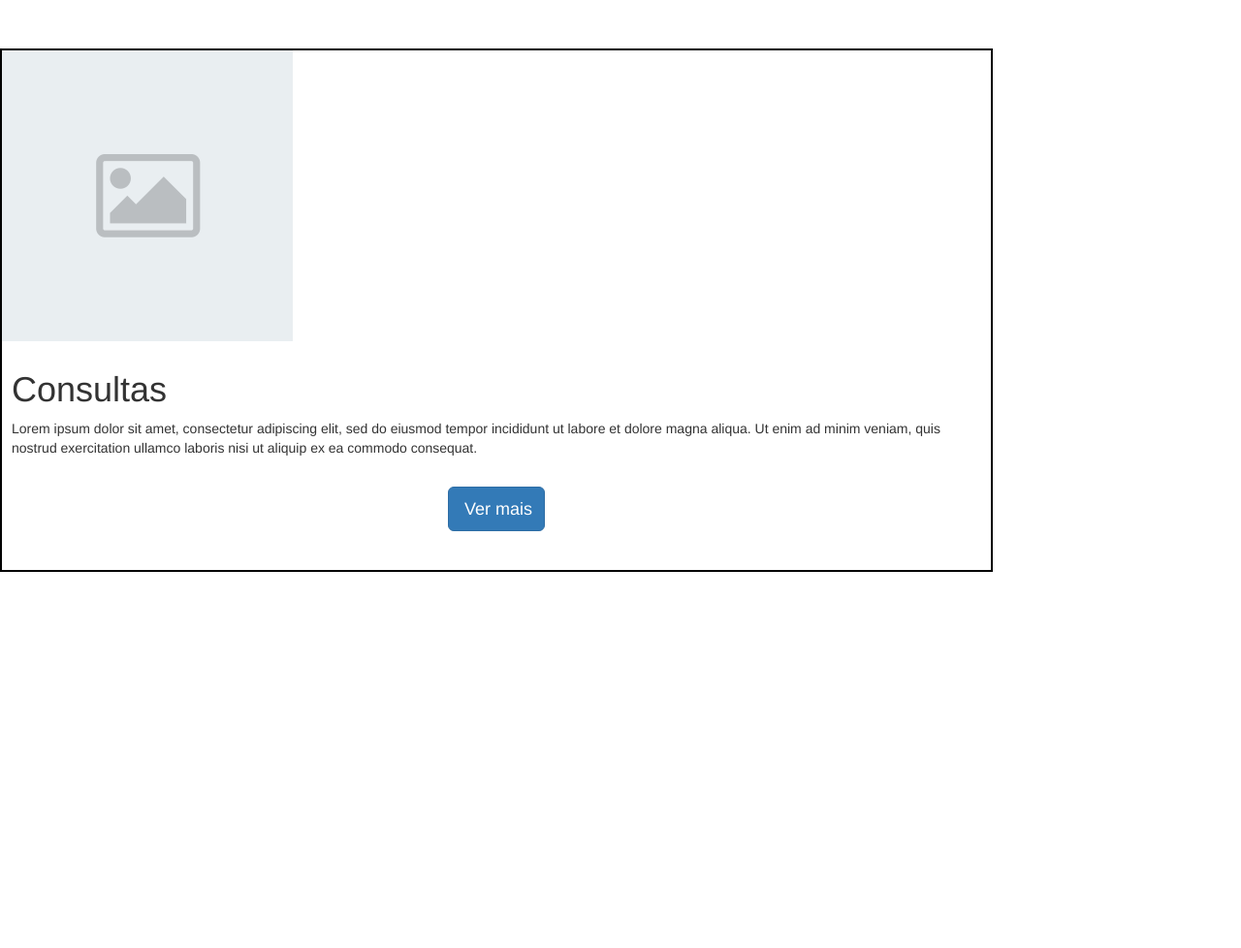
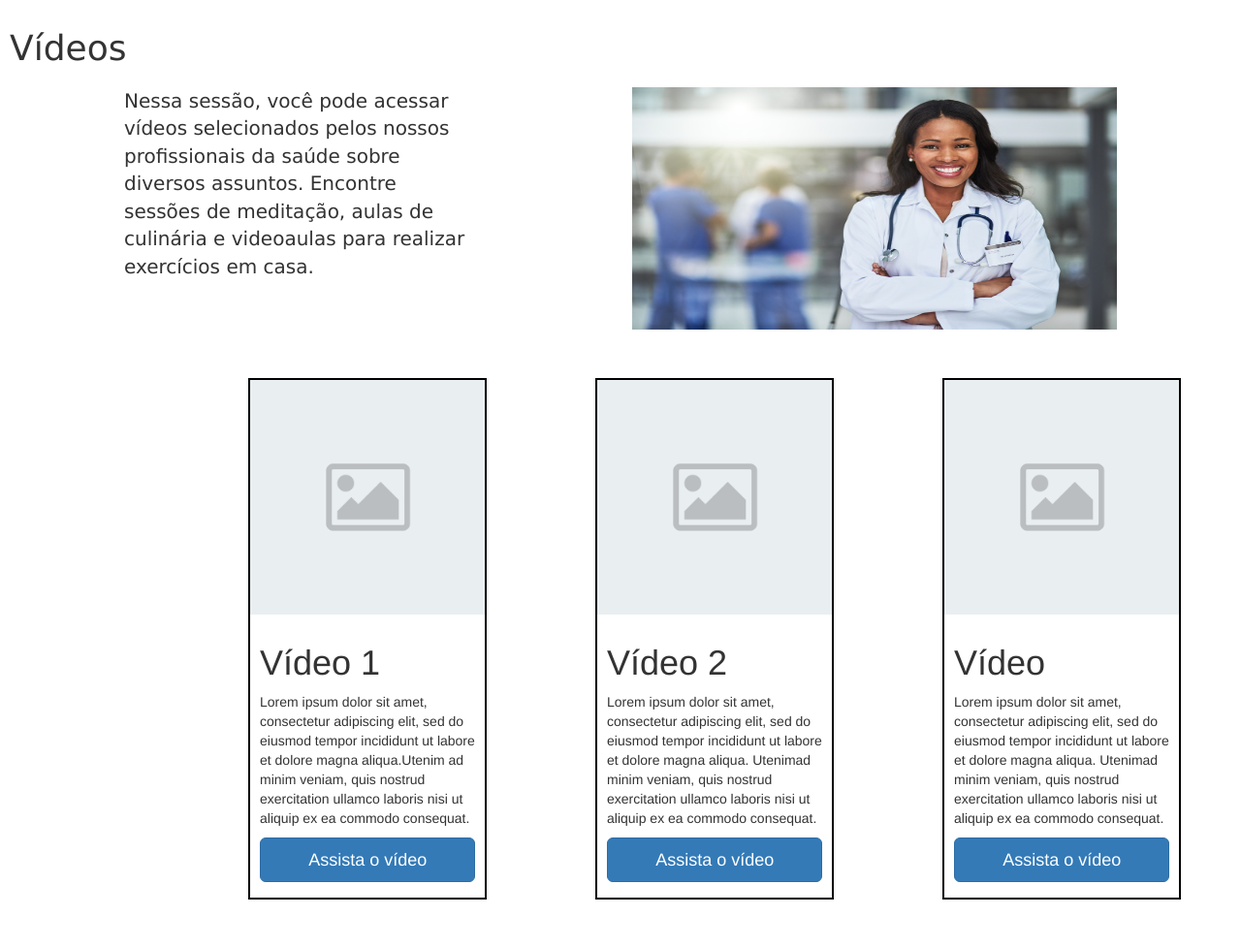
Before and after one commit to IKuuhakuI/Lumanga, a Flask app: page /videos in a window 1280 px wide. Shown: the part 52-1030 px from the top of the page at 97% size. Before the commit the page ends 642 px from the top, so only its background shows below. Run offline with Flask 2, Linux system fonts and the light colour scheme; some libraries are stand-ins or nearby versions.

Commit message:
pag do video

```diff
--- a/app/static/styles/style.css
+++ b/app/static/styles/style.css
@@ -12,18 +12,18 @@ body {
 }
 
 .card-container {
-
 	position: relative;
 	border: 2px solid black;
 	width: 80%;
 	margin-top: 50px;
 	margin-bottom: 50px;
 }
+
 .card-button {
 	position: relative;
 	margin-bottom: 3%;
 	margin-top: 3%;
-	width: 100px;
+	max-width: 300px;
 	margin-left: auto;
 	margin-right: auto;
 }
--- a/app/templates/videos.html
+++ b/app/templates/videos.html
@@ -18,14 +18,74 @@
 {% endblock %}
 
 {% block conteudo %}
-	<div class="card-container">
-    <img src="static/imagens/place_card.png" alt="">
-    <div style="text-align: left; padding: 10px;">
-        <h1>Consultas</h1>
-        <p>Lorem ipsum dolor sit amet, consectetur adipiscing elit, sed do eiusmod tempor incididunt ut labore et dolore magna aliqua. Ut enim ad minim veniam, quis nostrud exercitation ullamco laboris nisi ut aliquip ex ea commodo consequat.</p>
-        <div class="card-button" id="botaoSubmit" onclick="">
-            <button class="btn btn-primary btn-block btn-lg" id="botaoSubmit" onclick="">Ver mais</button>
-        </div>
+
+<h1 style="padding: 10px; font-family: Verdana;" > Vídeos </h1>
+
+<div style="margin-left: auto; margin-right: auto; width: 80%">
+    <div style="width: 35%; float: left">
+        <p style= "font-family: Verdana; font-size: 20px"> Nessa sessão, você pode acessar vídeos selecionados pelos nossos profissionais da saúde sobre diversos assuntos. Encontre sessões de meditação, aulas de culinária e videoaulas para realizar exercícios em casa. </p>
+
+
     </div>
+    <div style="margin-left: 25%">
+       <img style="float: right; width: 500px; height: 250px" src = "static/imagens/medica.jpg">
+    </div>
+
 </div>
+
+
+<div class="cards", style="float: right; ">
+    <table>
+      <tr>
+        <td>
+          <div class="card-container">
+                <div>
+                <img src="static/imagens/place_card.png" class="card-image">
+                </div>
+                <div style="text-align: left; padding: 10px;">
+                      <h1>Vídeo 1</h1>
+                      <p>Lorem ipsum dolor sit amet, consectetur adipiscing elit, sed do eiusmod tempor incididunt ut labore et dolore magna aliqua.Utenim ad minim veniam, quis nostrud exercitation ullamco laboris nisi ut aliquip ex ea commodo consequat.</p>
+
+                      <div class="card-button">
+                        <a href="">
+                          <button ahref="" class="btn btn-primary btn-block btn-lg" id="botaoSubmit" onclick="">Assista o vídeo</button>
+                        </a>
+                      </div>
+                </div>
+          </div>
+        </td>
+            <td style="width: 50px"></td>
+        <td>
+          <div class="card-container">
+              <img src="static/imagens/place_card.png" class="card-image">
+              <div style="text-align: left; padding: 10px;">
+                    <h1>Vídeo 2</h1>
+                    <p>Lorem ipsum dolor sit amet, consectetur adipiscing elit, sed do eiusmod tempor incididunt ut labore et dolore magna aliqua. Utenimad minim veniam, quis nostrud exercitation ullamco laboris nisi ut aliquip ex ea commodo consequat.</p>
+                    <div class="card-button">
+                      <a href="">
+                        <button class="btn btn-primary btn-block btn-lg" id="botaoSubmit" onclick="">Assista o vídeo</button>
+                        </a>
+                    </div>
+              </div>
+          </div>
+        </td>
+        <td style="width: 50px"></td>
+        <td>
+            <div class="card-container">
+                <img src="static/imagens/place_card.png" class="card-image">
+                <div style="text-align: left; padding: 10px;">
+                    <h1>Vídeo</h1>
+                    <p>Lorem ipsum dolor sit amet, consectetur adipiscing elit, sed do eiusmod tempor incididunt ut labore et dolore magna aliqua. Utenimad minim veniam, quis nostrud exercitation ullamco laboris nisi ut aliquip ex ea commodo consequat.</p>
+                    <div class="card-button">
+                      <a href="">
+                        <button method="get" class="btn btn-primary btn-block btn-lg" id="botaoSubmit" onclick="">Assista o vídeo</button>
+                      </a>
+                    </div>
+                </div>
+            </div>
+        </td>
+      </tr>
+    </table>
+  </div>
+
 {% endblock %}
```
Also changed, not shown: app/static/imagens/retangulo.jpg (added).
